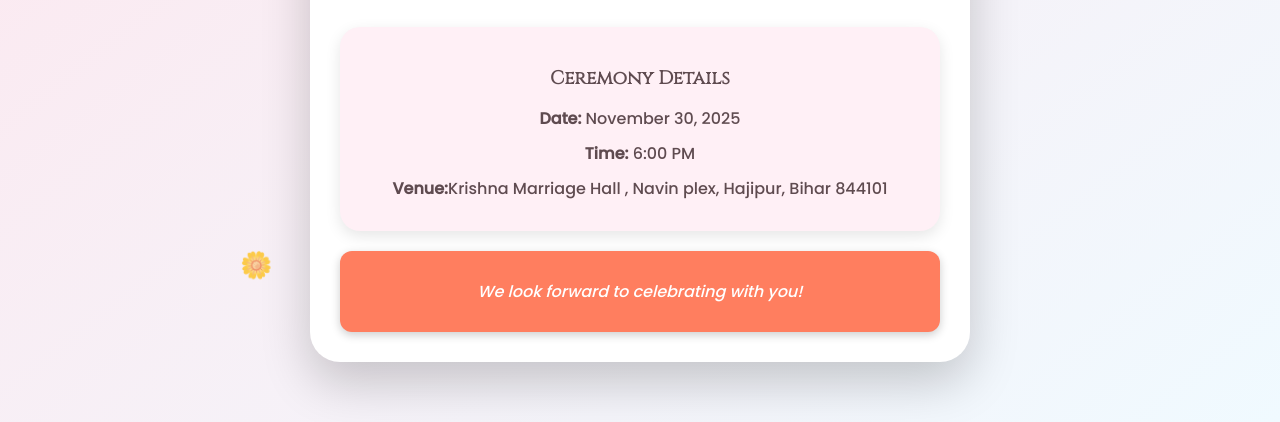
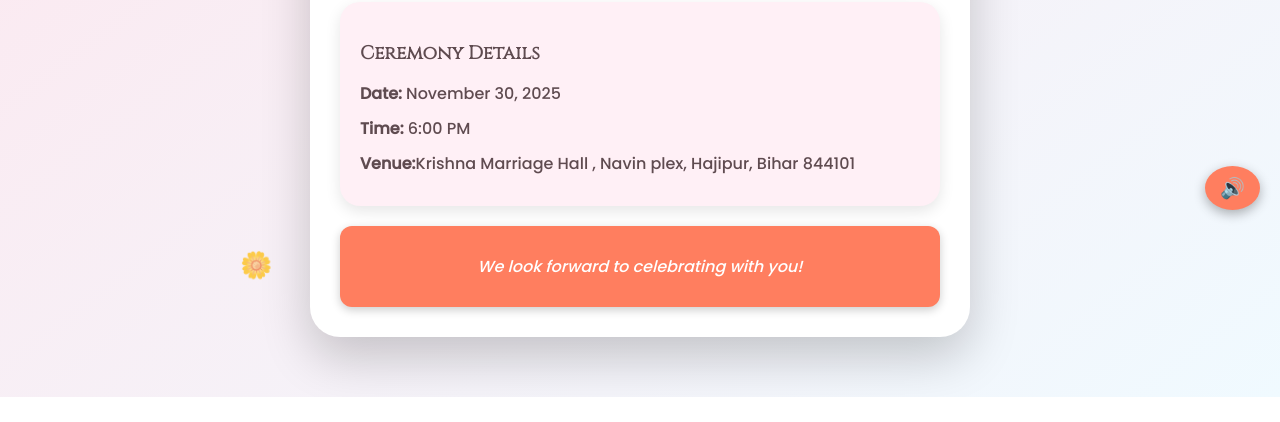
Before and after one commit to sKr-1/invite, a plain HTML site: page index.html in a window 1280 px wide. Shown: the part 570-992 px from the top of the page. After the commit the page ends 967 px from the top, so only its background shows below. Drawn offline with Linux system fonts and the light colour scheme.

Commit message:
Update styles.css

```diff
--- a/styles.css
+++ b/styles.css
@@ -104,6 +104,7 @@ h2 {
 #details {
    margin-top: 30px;
    padding: 20px;
+   text-align: left;
    border-radius: 20px;
    background-color: #fff0f6;
    color: #5f4b50;
@@ -131,6 +132,28 @@ h2 {
    box-shadow: 0 3px 10px rgba(0,0,0,0.2);
 }
 
+/* 🔊 Music Toggle Button */
+#music-toggle {
+  position: fixed;
+  bottom: 20px;
+  right: 20px;
+  background: #ff7e5f;
+  color: white;
+  border: none;
+  padding: 10px 15px;
+  font-size: 20px;
+  border-radius: 50%;
+  cursor: pointer;
+  z-index: 999;
+  box-shadow: 0 4px 12px rgba(0,0,0,0.3);
+  transition: background 0.3s ease;
+}
+
+#music-toggle:hover {
+  background: #e65c46;
+}
+
+
 /* Responsive */
 @media (max-width: 768px) {
    .title { font-size: 32px; }
```
